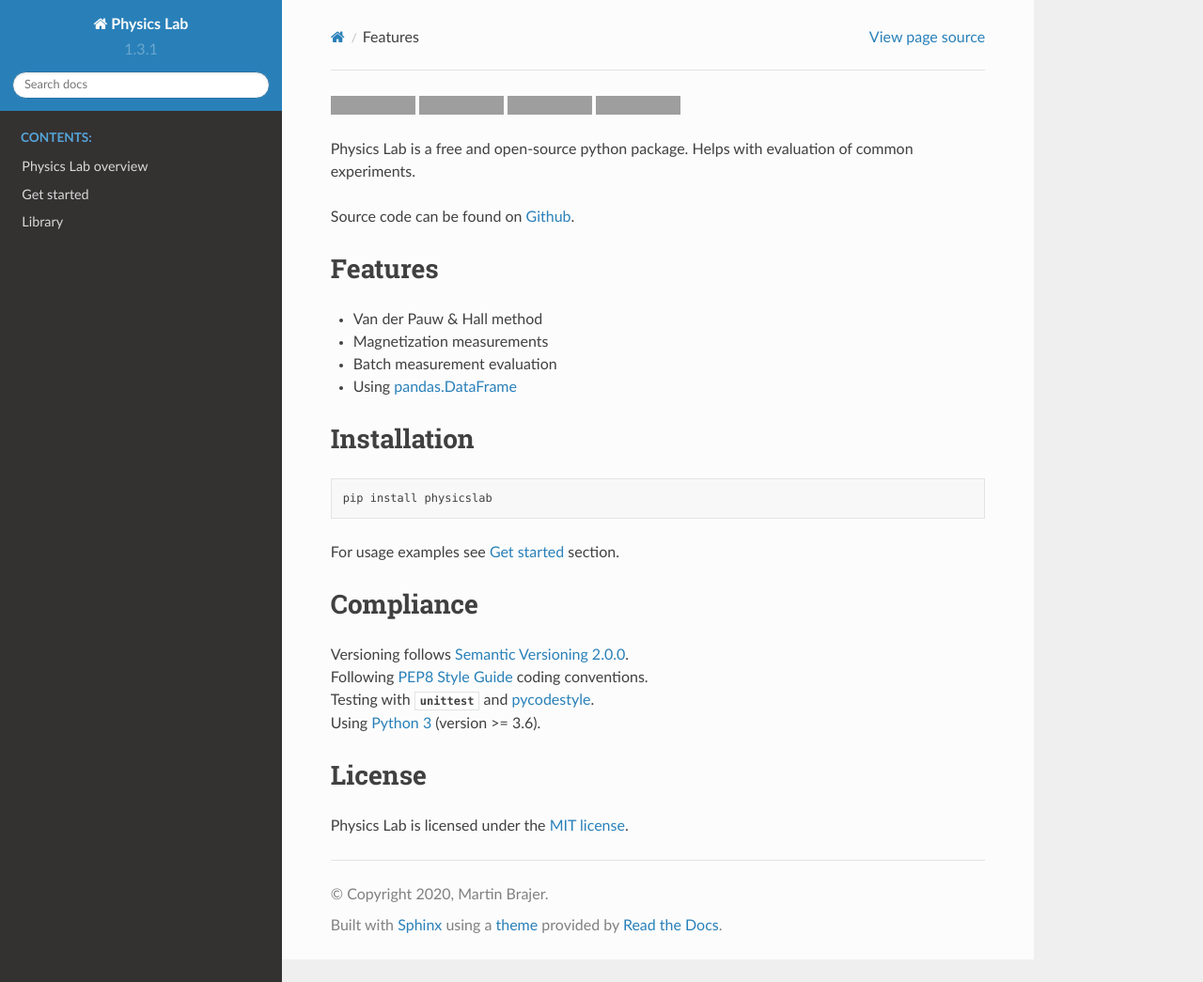
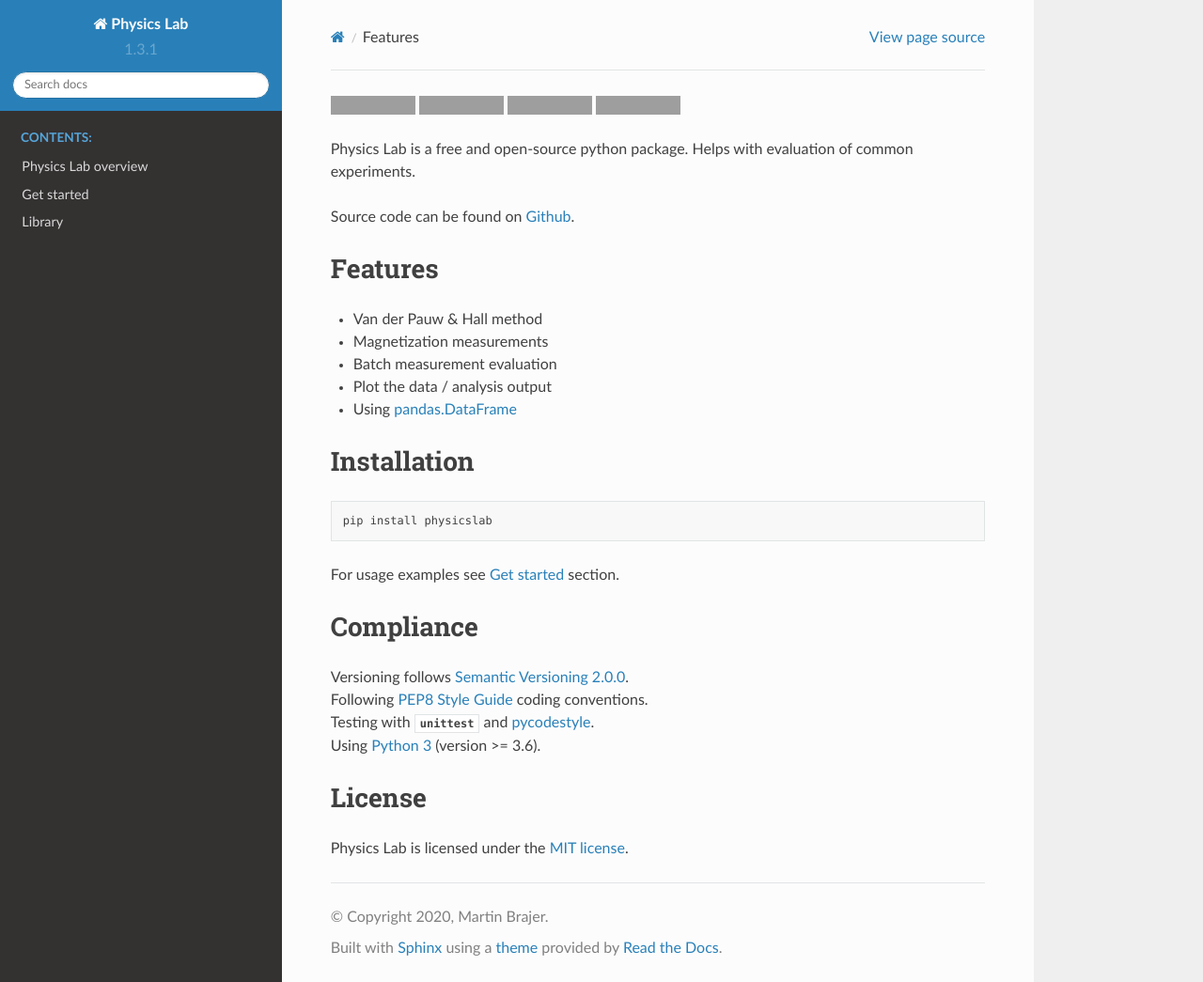
Before and after one commit to martin-brajer/physics-lab, a Sphinx documentation site: the page built from docs/source/_overview.rst, in a window 1280 px wide and 1045 px high. Shown: the whole window at 94% size. Built offline with Sphinx 7.4.7 and the Read the Docs theme 2.0.0, drawn with Linux system fonts in a browser that asks for light colours; grey boxes are pictures that could not be loaded.

```diff
--- a/docs/source/_overview.rst
+++ b/docs/source/_overview.rst
@@ -24,6 +24,7 @@ Features
 * Van der Pauw & Hall method
 * Magnetization measurements
 * Batch measurement evaluation
+* Plot the data / analysis output
 * Using `pandas.DataFrame <https://pandas.pydata.org/pandas-docs/dev/reference/frame.html>`_
 
 
```
Also changed, not shown: README.md (+1 -0 lines).
